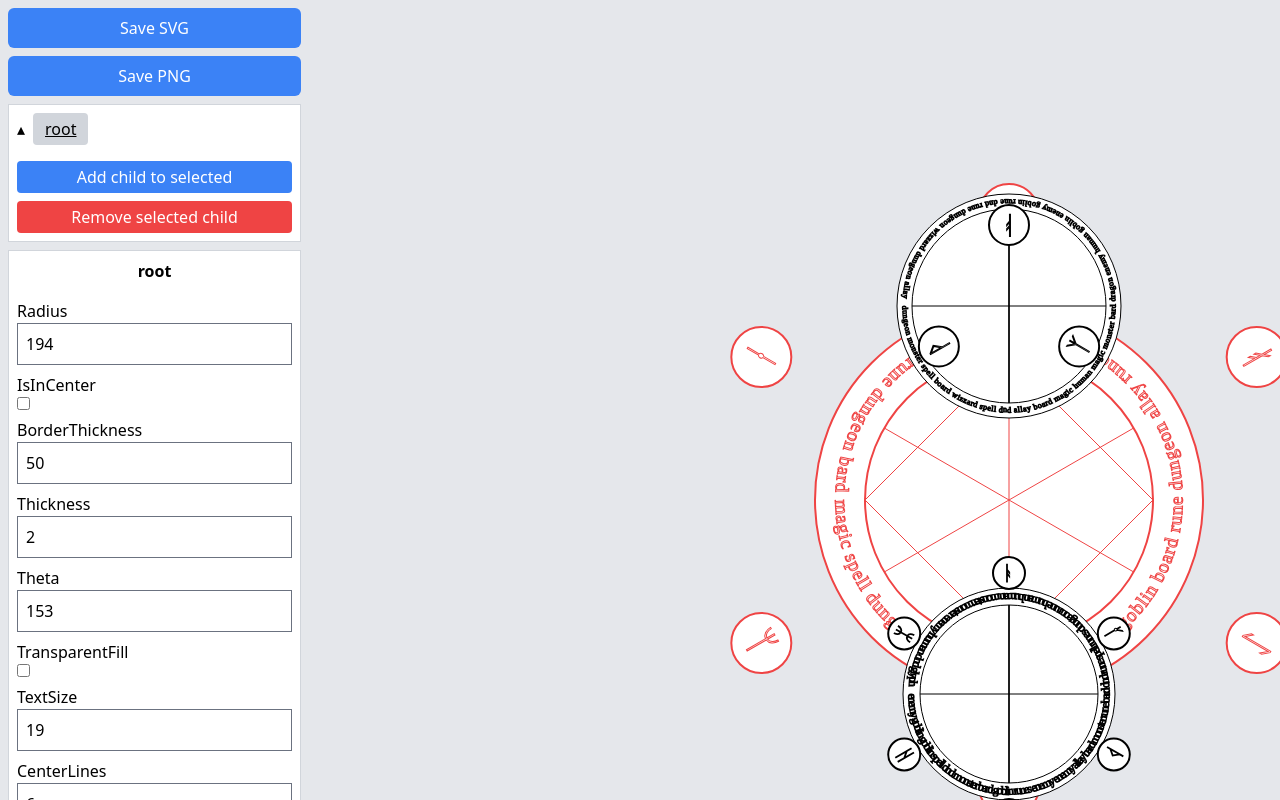
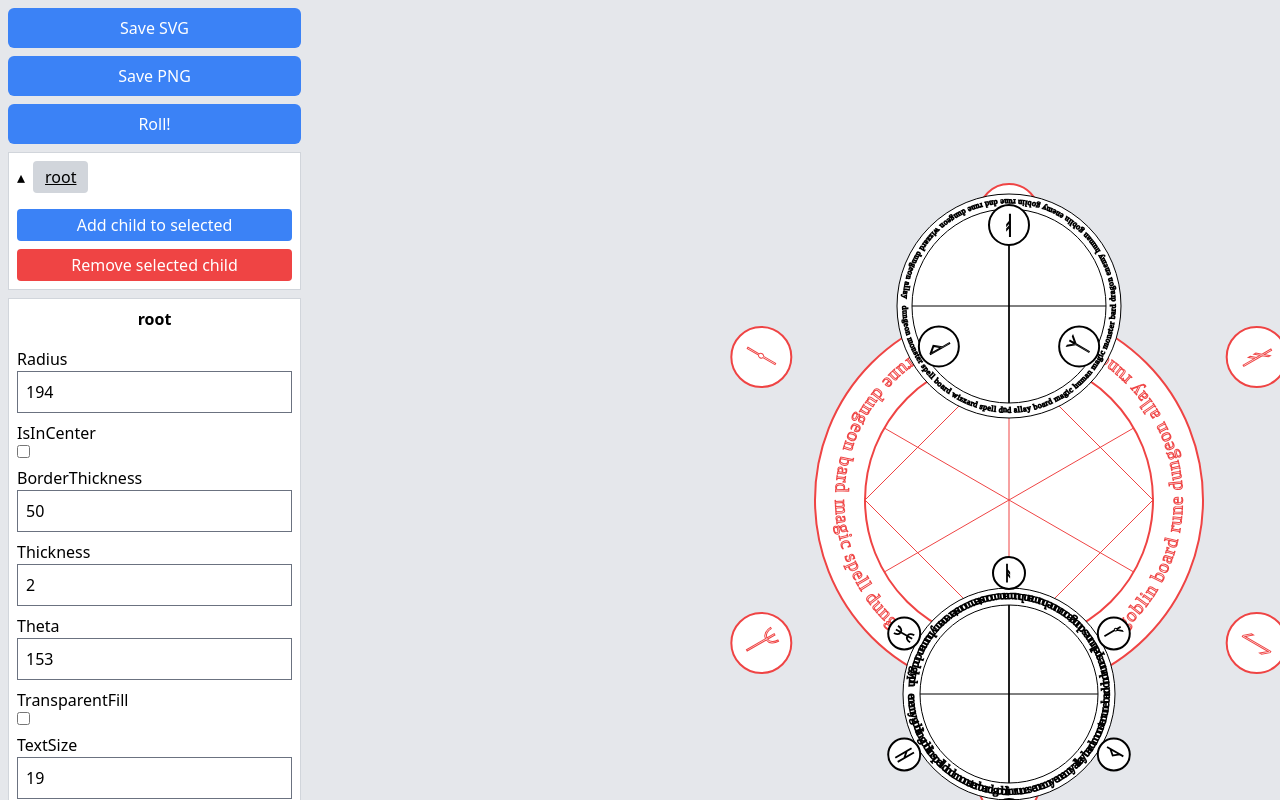
Before and after one commit to kpierzynski/dnd_runes_gen, a React (Vite) app: page / in a window 1280 px wide. Shown: the top 800 px of the page. Built offline with nearby package versions, Linux system fonts and the light colour scheme; a web font is replaced by a local one.

Commit message:
add roll button

```diff
--- a/src/App.jsx
+++ b/src/App.jsx
@@ -1,5 +1,5 @@
 import { useState, useId, useRef, useEffect } from "react";
-import { useStore } from "./stores/store";
+import { useStore, ACTIONS } from "./stores/store";
 
 import Tree from "./components/Tree";
 import Inputs from "./components/Inputs";
@@ -8,7 +8,7 @@ import dungrgBase64 from "./assets/dungrg";
 import Svg from "./components/Svg/Svg";
 
 function App() {
-	const { state } = useStore();
+	const { state, dispatch } = useStore();
 
 	const elementRef = useRef(null);
 
@@ -116,6 +116,12 @@ function App() {
 				>
 					Save PNG
 				</button>
+				<button
+					className="p-2 bg-blue-500 text-white rounded-md"
+					onClick={() => dispatch({ type: ACTIONS.roll })}
+				>
+					Roll!
+				</button>
 				<Tree />
 				<Inputs />
 			</div>
--- a/src/stores/store.jsx
+++ b/src/stores/store.jsx
@@ -20,6 +20,7 @@ export const ACTIONS = {
 	setSettings: "SETSETTINGS",
 	addChild: "ADDCHILD",
 	removeChild: "REMOVECHILD",
+	roll: "ROLL",
 };
 
 const removeChildByName = (items, name) => {
@@ -104,6 +105,13 @@ const reducer = (state, action) => {
 			};
 		}
 
+		case ACTIONS.roll: {
+			const initialRune = generateRandom();
+			initialRune.name = "root";
+
+			return { ...state, rune: initialRune, selected: "root" };
+		}
+
 		default:
 			return state;
 	}
--- a/src/utils/utils.js
+++ b/src/utils/utils.js
@@ -37,7 +37,6 @@ function getRandomInt(min, max, factor = 1) {
 }
 
 function generateRandomObject(factor = 1) {
-	console.log("factor", factor);
 	return {
 		name: uuidv4(),
 		radius: getRandomInt(150, 250, factor),
```
